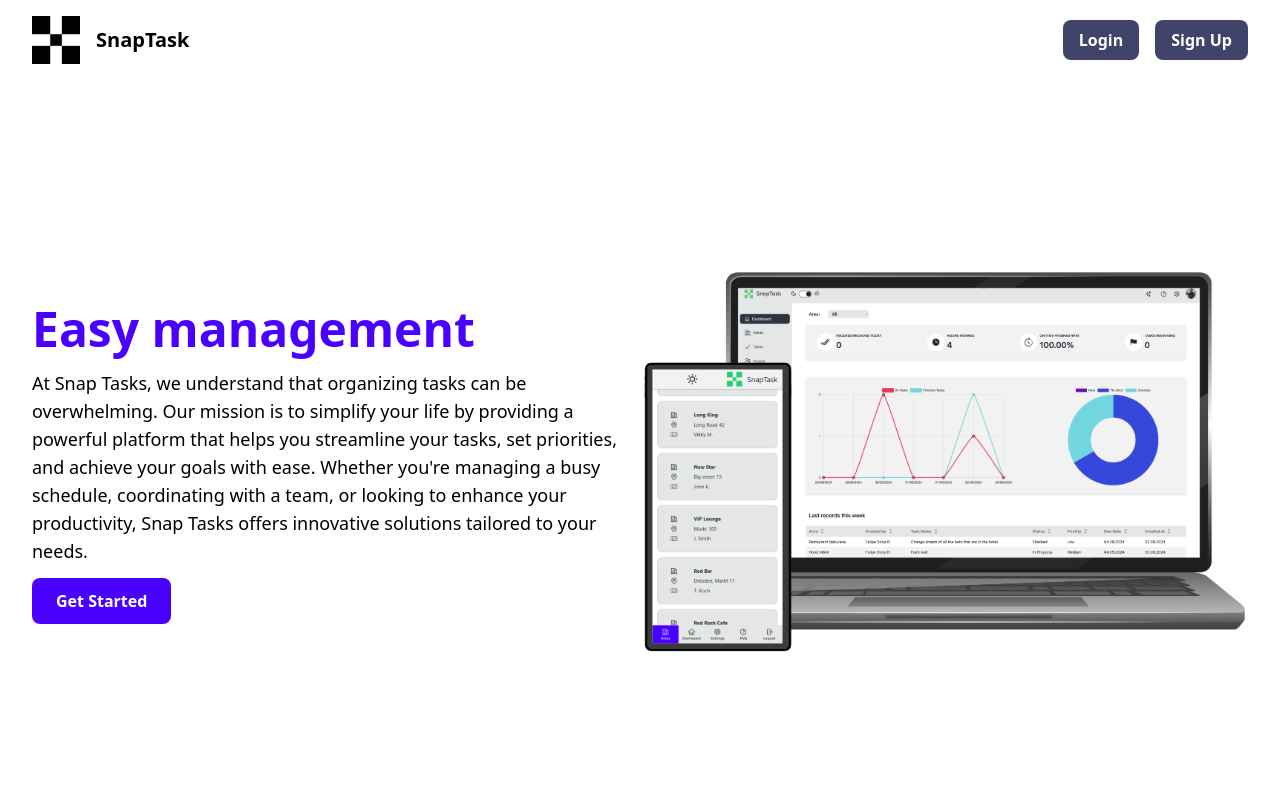
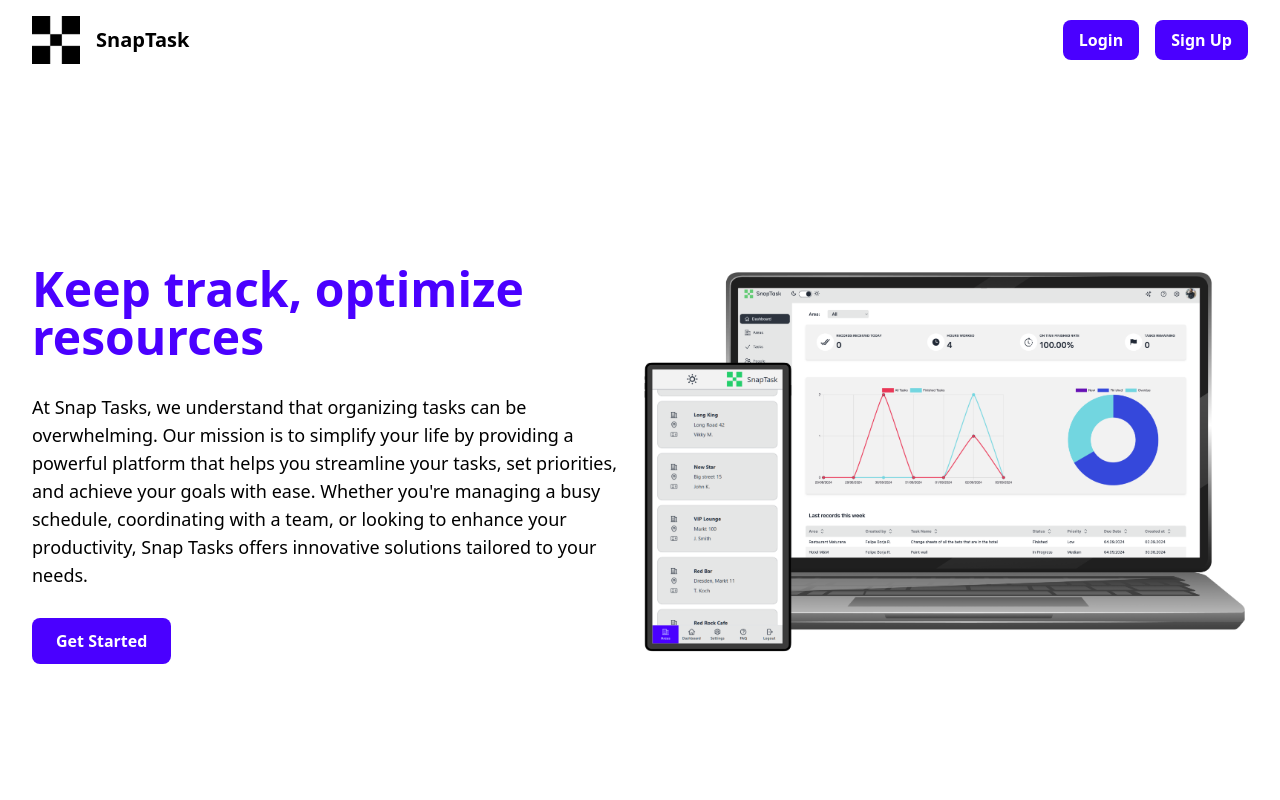
Before and after one commit to SebSchoeneberger/SnapTask-Fe, a React (Vite) app: page / in a window 1280 px wide. Shown: the top 800 px of the page. Built offline with nearby package versions, Linux system fonts and the light colour scheme; no server answers; a web font is replaced by a local one.

Commit message:
Update landing

```diff
--- a/src/Pages/LandingPage.jsx
+++ b/src/Pages/LandingPage.jsx
@@ -54,13 +54,13 @@ const LandingPage = () => {
           <div className="hidden sm:flex gap-4">
             <Link
               to="/login"
-              className="bg-[#40446b] text-white px-4 py-2 rounded-lg font-semibold hover:bg-[#7e5035] transition-colors duration-300"
+              className="bg-primary text-white px-4 py-2 rounded-lg font-semibold hover:bg-fuchsia-500 transition-colors duration-300"
             >
               Login
             </Link>
             <Link
               to="/signup"
-              className="bg-[#40446b] text-white px-4 py-2 rounded-lg font-semibold hover:bg-[#7e5035] transition-colors duration-300"
+              className="bg-primary text-white px-4 py-2 rounded-lg font-semibold hover:bg-fuchsia-500 transition-colors duration-300"
             >
               Sign Up
             </Link>
@@ -72,10 +72,10 @@ const LandingPage = () => {
         <section className="bg-white relative mt-36" data-aos="fade-up">
           <div className="relative z-10 max-w-screen-xl mx-auto flex flex-col-reverse lg:flex-row items-center px-4 sm:px-6 lg:px-8 py-10">
             <div className="lg:w-1/2 text-start" data-aos="fade-right">
-              <h2 className="text-3xl sm:text-5xl lg:text-5xl font-extrabold mb-4 text-left text-primary">
-                Easy management
+              <h2 className="text-3xl sm:text-5xl lg:text-5xl font-extrabold mb-8 text-left text-primary">
+                Keep track, optimize resources
               </h2>
-              <p className="text-sm lg:text-lg mb-6 text-left text-black">
+              <p className="text-sm lg:text-lg mb-10 text-left text-black">
                 At Snap Tasks, we understand that organizing tasks can be
                 overwhelming. Our mission is to simplify your life by providing
                 a powerful platform that helps you streamline your tasks, set
@@ -86,7 +86,7 @@ const LandingPage = () => {
               </p>
               <Link
                 to="/signup"
-                className="bg-primary text-white w-full sm:w-auto py-3 px-6 rounded-lg font-semibold hover:bg-[#7e5035] transition-colors duration-300 text-center"
+                className="bg-primary text-white w-full sm:w-auto py-3 px-6 rounded-lg font-semibold hover:bg-fuchsia-500 transition-colors duration-300 text-center"
               >
                 Get Started
               </Link>
@@ -504,9 +504,7 @@ const LandingPage = () => {
                     <span className="flex justify-start text-lg font-bold text-indigo-900">
                       Phone
                     </span>
-                    <p className="text-secondary text-indigo-700">
-                      +49 186 73636 838
-                    </p>
+                    <p className=" text-indigo-700">+49 186 73636 838</p>
                   </div>
                 </div>
                 <div className="flex items-center">
@@ -530,9 +528,7 @@ const LandingPage = () => {
                     <span className="flex justify-start text-lg font-bold text-indigo-900">
                       Email
                     </span>
-                    <p className="text-secondary text-indigo-700">
-                      hello@dogadoptionagency.com
-                    </p>
+                    <p className="text-indigo-700">hello@snaptask.com</p>
                   </div>
                 </div>
               </address>
```
